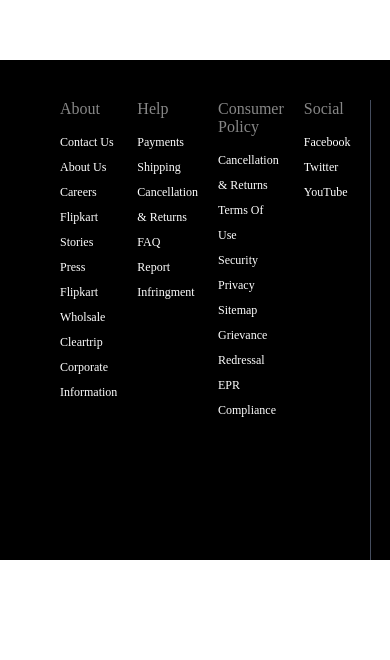
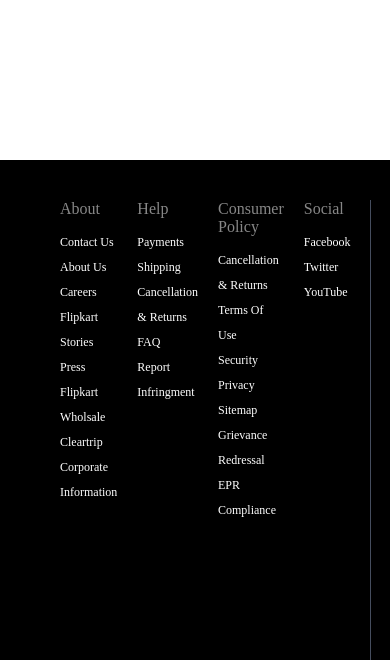
Before and after one commit to RahulSharma010/Flipkart-Clone, a plain HTML site: page index.html in a window 390 px wide. Shown: the part 4150-4810 px from the top of the page. Before the commit the page ends 4710 px from the top, so only its background shows below. Drawn offline with Linux system fonts and the light colour scheme.

Commit message:
seventeen

```diff
--- a/index.html
+++ b/index.html
@@ -754,7 +754,7 @@
                 display: flex;
                 padding: 0;
                 margin: 0;
-                margin-top: 800px;
+                margin-top: 900px;
                 overflow: auto;
             }
             .one1{
```
